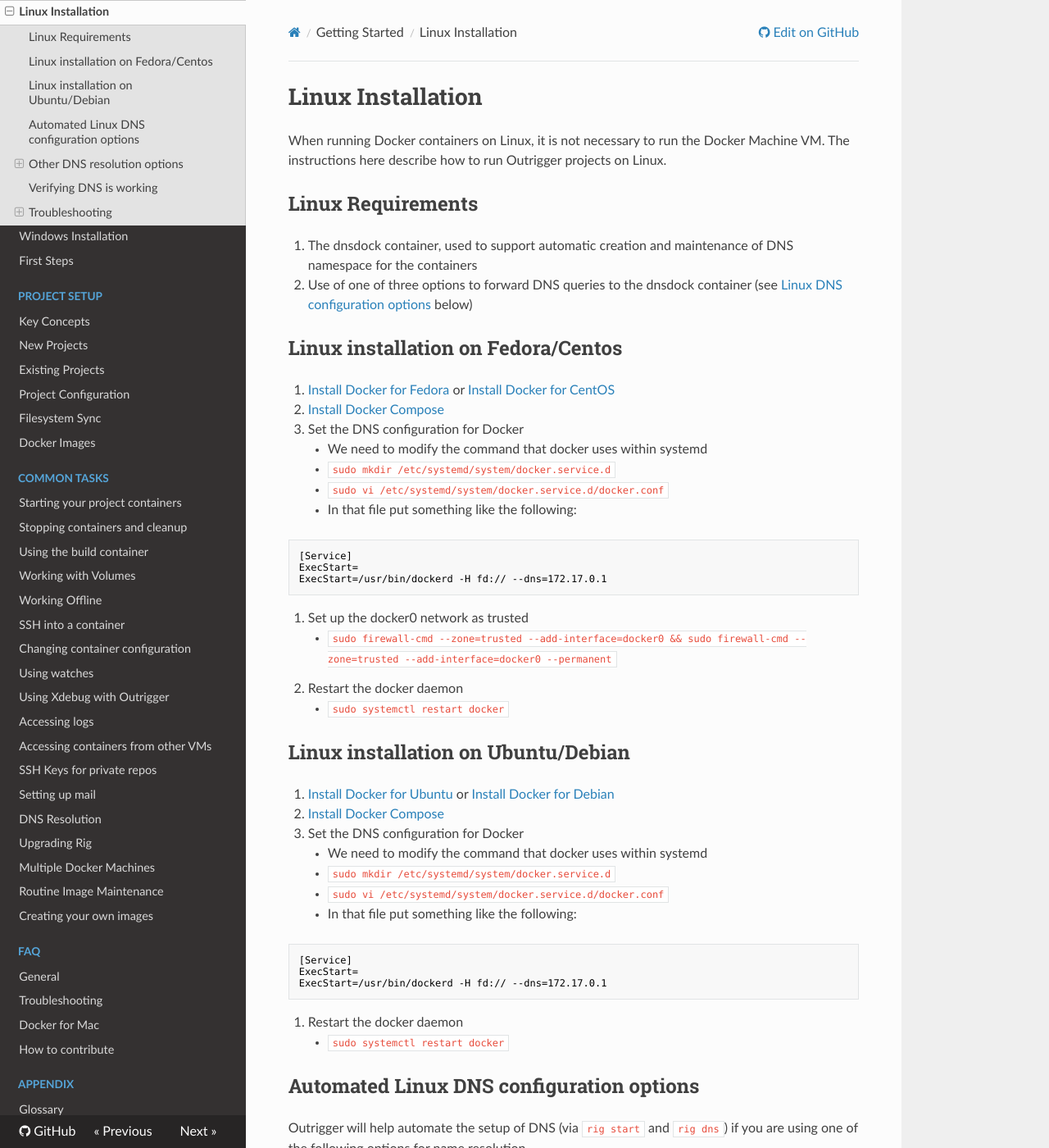
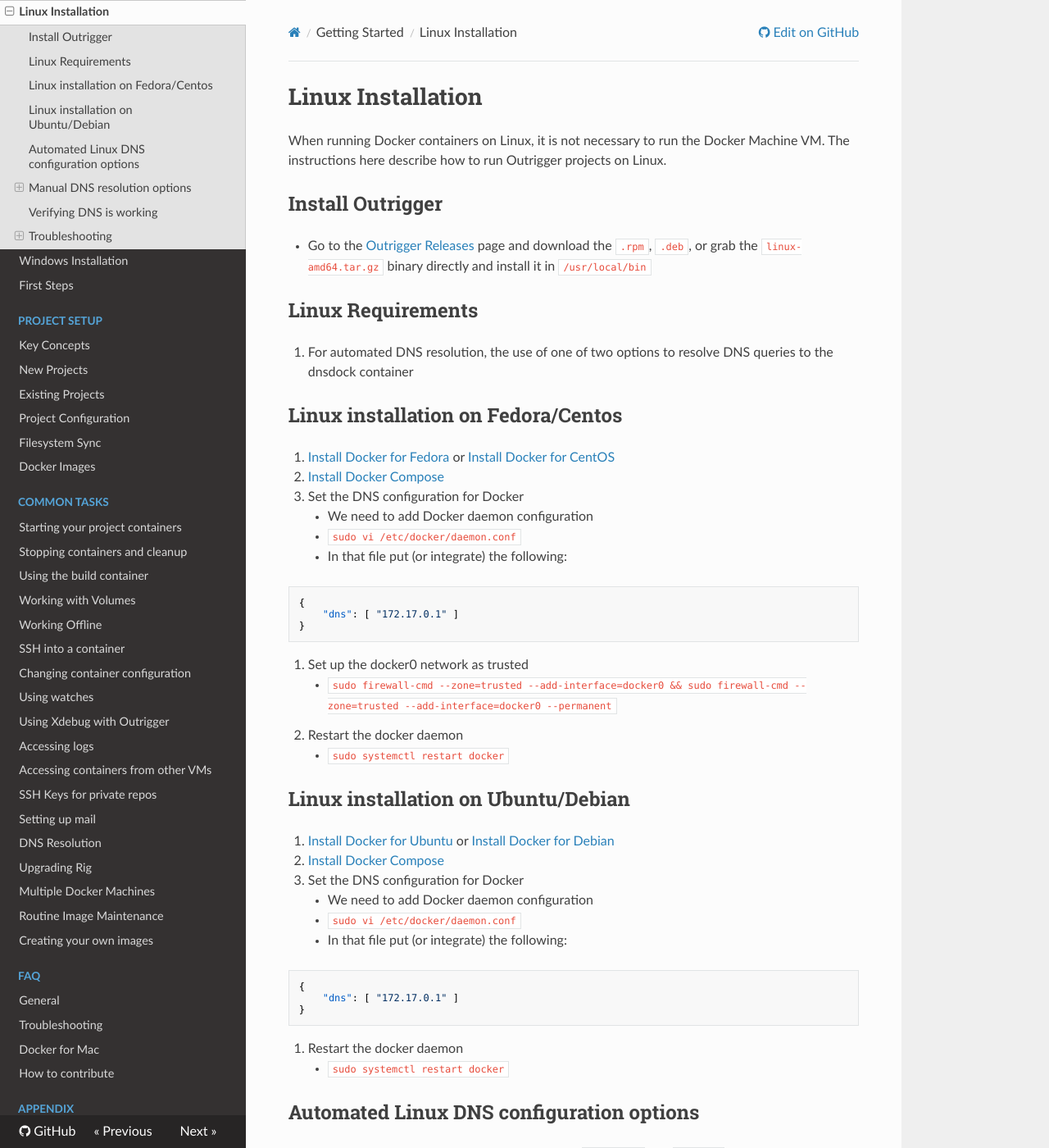
Before and after one commit to phase2/outrigger-docs, an MkDocs documentation site: the page built from docs/getting-started/linux-installation.md, in a window 1280 px wide and 1400 px high. Shown: the whole window at 82% size. Built offline with MkDocs 1.6.1, drawn with Linux system fonts in a browser that asks for light colours; nearby versions of some CDN libraries; old or Windows-style settings are respelled for this version of MkDocs; some of the changed text lies outside the part shown.

Commit message:
refined install docs

````diff
--- a/docs/getting-started/linux-installation.md
+++ b/docs/getting-started/linux-installation.md
@@ -3,11 +3,14 @@
 When running Docker containers on Linux, it is not necessary to run the Docker Machine VM. The instructions here describe
 how to run Outrigger projects on Linux.
 
+## Install Outrigger
+
+* Go to the [Outrigger Releases](https://github.com/phase2/rig/releases) page and download the `.rpm`, `.deb`,
+or grab the `linux-amd64.tar.gz` binary directly and install it in `/usr/local/bin`
+
 ## Linux Requirements
 
-1. The dnsdock container, used to support automatic creation and maintenance of DNS namespace for the containers
-1. Use of one of three options to forward DNS queries to the dnsdock container (see
-[Linux DNS configuration options](#markdown-header-linux-dns-configuration-options) below)
+1. For automated DNS resolution, the use of one of two options to resolve DNS queries to the dnsdock container
 
 ## Linux installation on Fedora/Centos
 
@@ -15,14 +18,13 @@
 [Install Docker for CentOS](https://docs.docker.com/engine/installation/linux/centos/)
 1. [Install Docker Compose](https://docs.docker.com/compose/install/)
 1. Set the DNS configuration for Docker
-    - We need to modify the command that docker uses within systemd
-    - `sudo mkdir /etc/systemd/system/docker.service.d`
-    - `sudo vi /etc/systemd/system/docker.service.d/docker.conf`
-    - In that file put something like the following:
-```bash
-[Service]
-ExecStart=
-ExecStart=/usr/bin/dockerd -H fd:// --dns=172.17.0.1
+    - We need to add Docker daemon configuration
+    - `sudo vi /etc/docker/daemon.conf`
+    - In that file put (or integrate) the following:
+```json
+{
+    "dns": [ "172.17.0.1" ]
+}
 ```
 1. Set up the docker0 network as trusted
     - `sudo firewall-cmd --zone=trusted --add-interface=docker0 && sudo firewall-cmd --zone=trusted --add-interface=docker0 --permanent`
@@ -35,14 +37,13 @@
 [Install Docker for Debian](https://docs.docker.com/engine/installation/linux/debian/)
 1. [Install Docker Compose](https://docs.docker.com/compose/install/)
 1. Set the DNS configuration for Docker
-    - We need to modify the command that docker uses within systemd
-    - `sudo mkdir /etc/systemd/system/docker.service.d`
-    - `sudo vi /etc/systemd/system/docker.service.d/docker.conf`
-    - In that file put something like the following:
-```bash
-[Service]
-ExecStart=
-ExecStart=/usr/bin/dockerd -H fd:// --dns=172.17.0.1
+    - We need to add Docker daemon configuration
+    - `sudo vi /etc/docker/daemon.conf`
+    - In that file put (or integrate) the following:
+```json
+{
+    "dns": [ "172.17.0.1" ]
+}
 ```
 1. Restart the docker daemon
     - `sudo systemctl restart docker`
@@ -51,10 +52,10 @@
 
 Outrigger will help automate the setup of DNS (via `rig start` and `rig dns`) if you are using one of the following options for name resolution
 
-1. dnsmasq via NetworkManager
-1. libnss-resolver
+1. [dnsmasq via NetworkManager](https://wiki.archlinux.org/index.php/dnsmasq#NetworkManager)
+2. [libnss-resolver](https://github.com/azukiapp/libnss-resolver)
 
-## Other DNS resolution options
+## Manual DNS resolution options
 
 ### DNSDock as main resolver
 
@@ -127,7 +128,7 @@
     - Open a shell for a second test container
         - `docker run --rm -l com.dnsdock.name=test -l com.dnsdock.image=outrigger -it alpine sh`
     - From its prompt:
-        - `ping dnsdock.outrigger.vm`
+        - `ping test.outrigger.vm`
         - You should get echo replies from a 172.17.0.0/16 address
 
 ## Troubleshooting
````
Also changed, not shown: docs/getting-started/mac-installation.md (+1 -1 lines).
